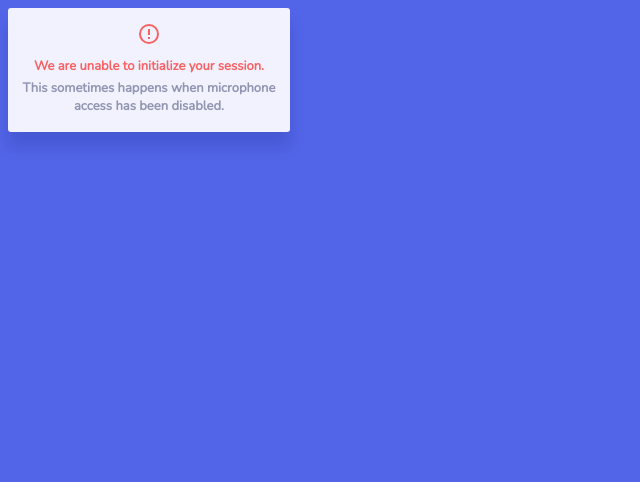
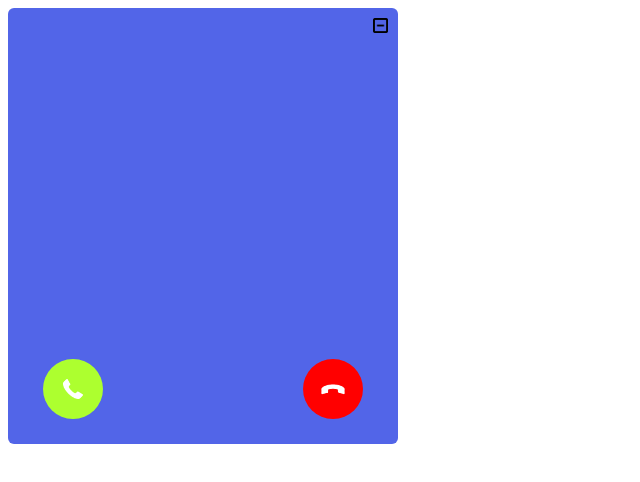
Before and after one commit to tgochitashvili/Warning, a plain HTML site: page index.html in a window 1280 px wide. Shown: the whole page, without its empty margins (0-640 px from the left). Drawn offline with nearby package versions, Linux system fonts and the light colour scheme.

Commit message:
Added buttons

```diff
--- a/index.html
+++ b/index.html
@@ -5,13 +5,23 @@
     <link rel="stylesheet" type="text/css" href="style.css">
 </head>
 <body>
-    <div class="warningbox">
-        <img class="warningcontent" src="assets/error_outline.svg">
-        <div style="color: #F76265; padding-top: 6.5px" class="warningtext">
-            We are unable to initialize your session.
+
+    <div id="callwindow">
+        <div class="warningbox">
+            <img class="warningimg" src="assets/error_outline.svg">
+            <div style="color: #F76265; padding-top: 6.5px">
+                We are unable to initialize your session.
+            </div>
+            <div style="color: #9195B1; padding-top: 4px">
+                This sometimes happens when microphone access has been disabled.
+            </div>
         </div>
-        <div style="color: #9195B1; padding-top: 4px" class="warningtext">
-            This sometimes happens when microphone access has been disabled.
+        <img id="minimize", src="assets/minimize-icon-16.jpg">
+        <div class="callbutton accept">
+            <img src="assets/clipart1101624.png" id = "acceptimage">
+        </div>
+        <div class="callbutton decline">
+            <img src="assets/clipart1101624.png" id = "declineimage">
         </div>
     </div>
 </body>
--- a/style.css
+++ b/style.css
@@ -4,7 +4,7 @@
  #5265E8 background color
 */
 body {
-    background-color:#5265E8;
+    background-color:white;
     font-family: Nunito;
     font-weight: bold;
     font-size: 13px;
@@ -14,7 +14,7 @@ body {
     box-sizing: border-box;
 }
 
-img {
+.warningimg {
     height: 24;
     width: 24;
 }
@@ -23,13 +23,59 @@ img {
     padding-top: 13.5px;
     height: 124px;
     width: 282px;
-    border-radius: 3px;
-    background-color: #F1F2FD;
+    border-radius: 7px;
+    background-color: #f1f2fd;
     box-shadow: 0px 15px 15px 0px ;
     text-align: center;
     color: #06105825;
+    position: absolute;
+    display:none;
 }
 
-.warningtext {
-    width: 255;
+#callwindow {
+    position: relative;
+    height: 436px;
+    width: 390px;
+    background: #5265E8;
+    border-radius: 6px;
 }
+#minimize {
+    position: absolute;
+    height: 15px;
+    right: 10px;
+    top: 10px;
+}
+
+.callbutton {
+    position: absolute;
+    border-radius: 100px;
+    height: 60px;
+    width: 60px;
+    bottom: 25px;
+}
+
+.decline {
+    background: red;
+    right: 35px;
+}
+
+.accept {
+    background: greenyellow;
+    left: 35px;
+}
+
+#acceptimage {
+    position: absolute;
+    height:20px;
+    top: 50%;
+    left: 50%;
+    transform: translate(-50%,-50%) ;
+}
+
+#declineimage {
+    position: absolute;
+    height:20px;
+    top: 50%;
+    left: 50%;
+    transform: translate(-50%,-40%) rotate(135deg);
+}
```
Also changed, not shown: assets/clipart1101624.png (added), assets/minimize-icon-16.jpg (added), assets/pngtree-phone-icon-image_1187017.jpg (added).
